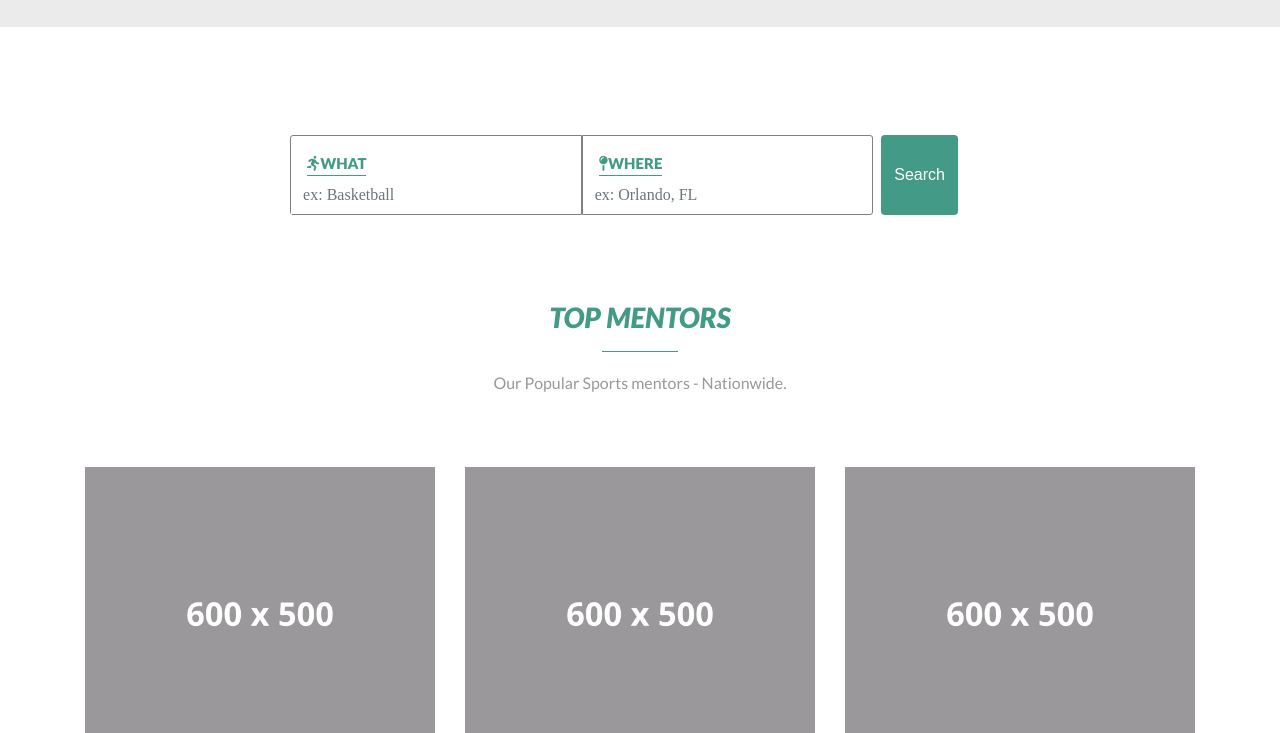
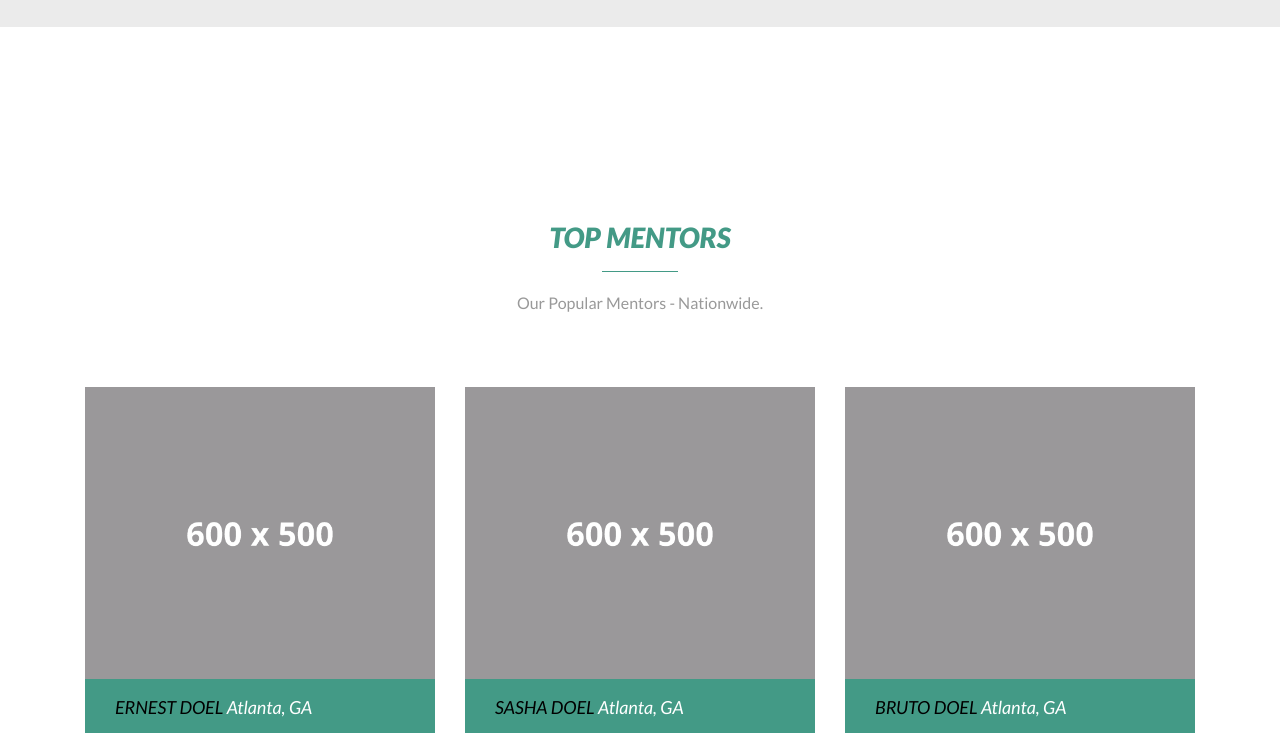
Before and after one commit to Tywilliams7/Ment2Be, a website: page index.html in a window 1280 px wide. Shown: the part 2320-3053 px from the top of the page. Drawn offline with nearby package versions, Linux system fonts and the light colour scheme.

Commit message:
Backend Connection

```diff
--- a/css/style.css
+++ b/css/style.css
@@ -251,44 +251,7 @@ sup {
 img {
   border-style: none; }
 
-/* ==========================================================================
-    Search Bar
-   ========================================================================== */
-  .search-label {
-    color: #439A86;
-    border-bottom: thin solid #439A86;
-  }
-  .left-search {
-    border: none;
-    width: 350px;
-    font: 16px "Lato, San Seriff";
-  }
-
-  .left-search-bg {
-    background: white;
-    height: 80px;
-    border-radius: 3px 0 0 3px;
-    border: 1px solid gray;
-  }
-
-  .right-search-bg {
-    background: white;
-    height: 80px;
-    width: auto;
-    border-radius: 0 3px 3px 0;
-    border: 1px solid gray;
-  }
-
-  .right-search {
-    border: none;
-    width: auto;
-    font: 16px "Lato, San Seriff";
-
-  }
-
- .search-nav {
-    height: 80px;
-}
+
 
 /* Forms
    ========================================================================== */
--- a/index.html
+++ b/index.html
@@ -279,39 +279,12 @@
   <div id="mentors" class="section">
     <div class="content-wrap">
       <div class="container">
-        <!-- Search Bar -->
-        <div class="row mb-5 justify-content-center">
-          <nav class="navbar search-nav">
-            <form class="form-inline">
-              <div class="col-lg-5 p-0 col-md-12 mb-md-5">
-                <div class="left-search-bg">
-                  <label for="What" class="float-left ml-3 font-weight-bold search-label mt-3"><i
-                      class="fas fa-running"></i> WHAT</label>
-                  <input class="form-control left-search rounded-0 mt-2 mt-lg-0" type="search"
-                    placeholder="ex: Basketball" aria-label="Search">
-                </div>
-              </div>
-              <div class="col-lg-5 p-0 col-md-10 mb-md-5">
-                <div class="right-search-bg">
-                  <label for="Where" class="float-left ml-3 search-label font-weight-bold mt-3"><i class="fa fa-map-pin"
-                      aria-hidden="true"></i> WHERE</label>
-                  <input class="form-control mr-sm-2 right-search rounded-0 mt-2 mt-lg-0" type="search"
-                    placeholder="ex: Orlando, FL" aria-label="Search">
-                </div>
-              </div>
-              <div class="col-lg-2 p-0 col-md-2 mb-md-5">
-                <button class="myBtn text-white my-2 my-sm-0 ml-0 ml-lg-2" type="submit">Search</button>
-              </div>
-            </form>
-          </nav>
-        </div>
-
         <div class="row mt-5">
           <div class="col-sm-12 col-md-12 mt-5">
             <h2 class="section-heading text-center mb-4">
               TOP MENTORS
             </h2>
-            <p class="subheading text-center mb-5">Our Popular Sports mentors - Nationwide.
+            <p class="subheading text-center mb-5">Our Popular Mentors - Nationwide.
 
             </p>
           </div>
--- a/package.json
+++ b/package.json
@@ -17,6 +17,7 @@
   },
   "homepage": "https://github.com/Tywilliams7/Ment2Be#readme",
   "dependencies": {
+    "body-parser": "^1.19.0",
     "express": "^4.17.1",
     "mysql": "^2.18.1",
     "nodemon": "^2.0.4"
```
Also changed, not shown: index.js (+18 -2 lines).
